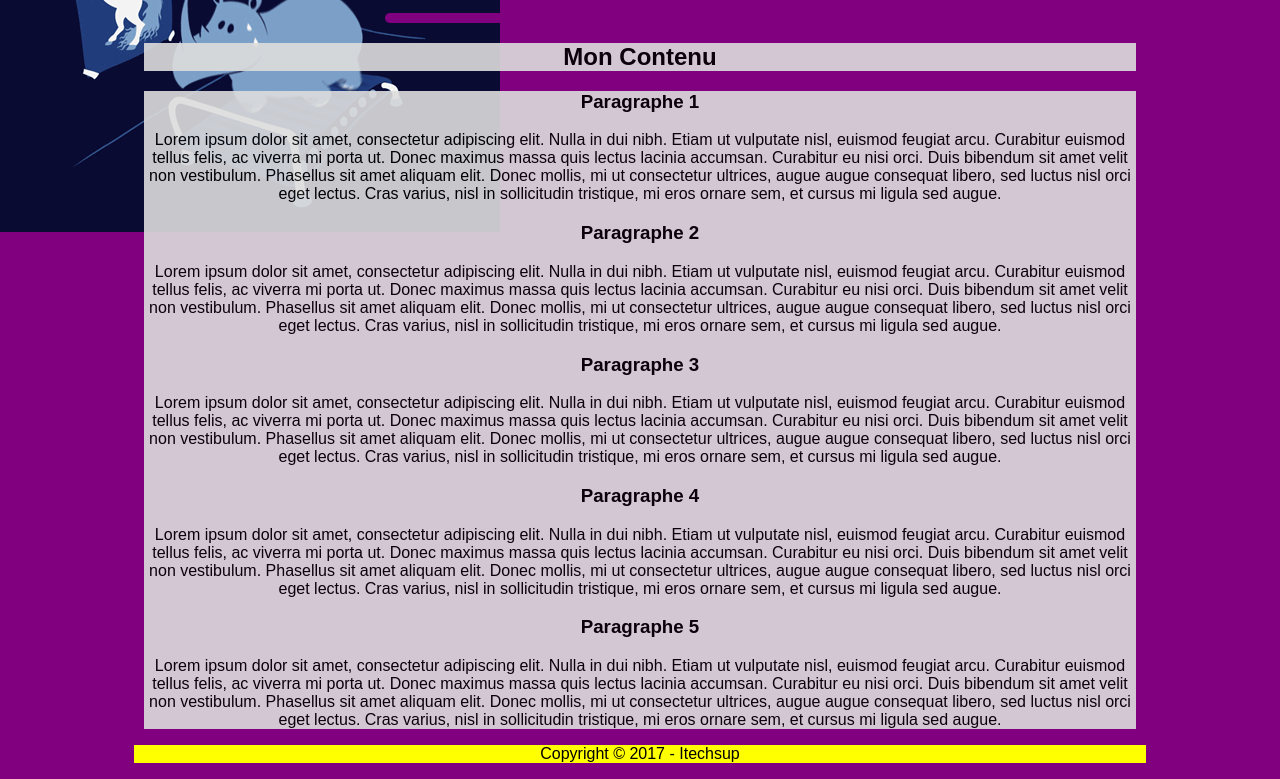
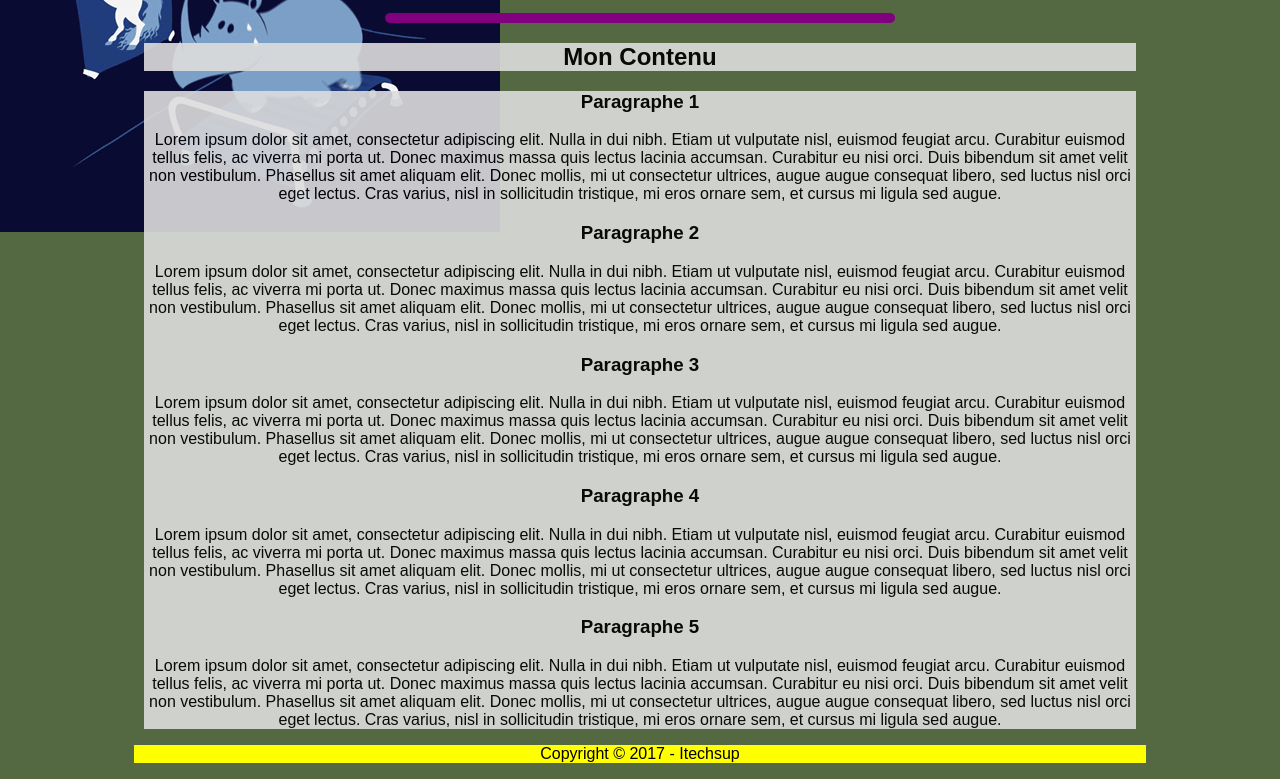
Before and after one commit to nathanAbr/nathanAbr.github.io, a plain HTML site: page index.html in a window 1280 px wide. Shown: the part 111-890 px from the top of the page. Drawn offline with Linux system fonts and the light colour scheme.

Commit message:
modification du fond

```diff
--- a/assets/css/style.css
+++ b/assets/css/style.css
@@ -15,7 +15,7 @@ body{
 	font-family: sans-serif;
 	text-align: center;
 	background-image: url(../img/fond.gif);
-	background-color: purple;
+	background-color: #546841;
 	background-attachment: fixed;
 	background-repeat: no-repeat;
 }
```
